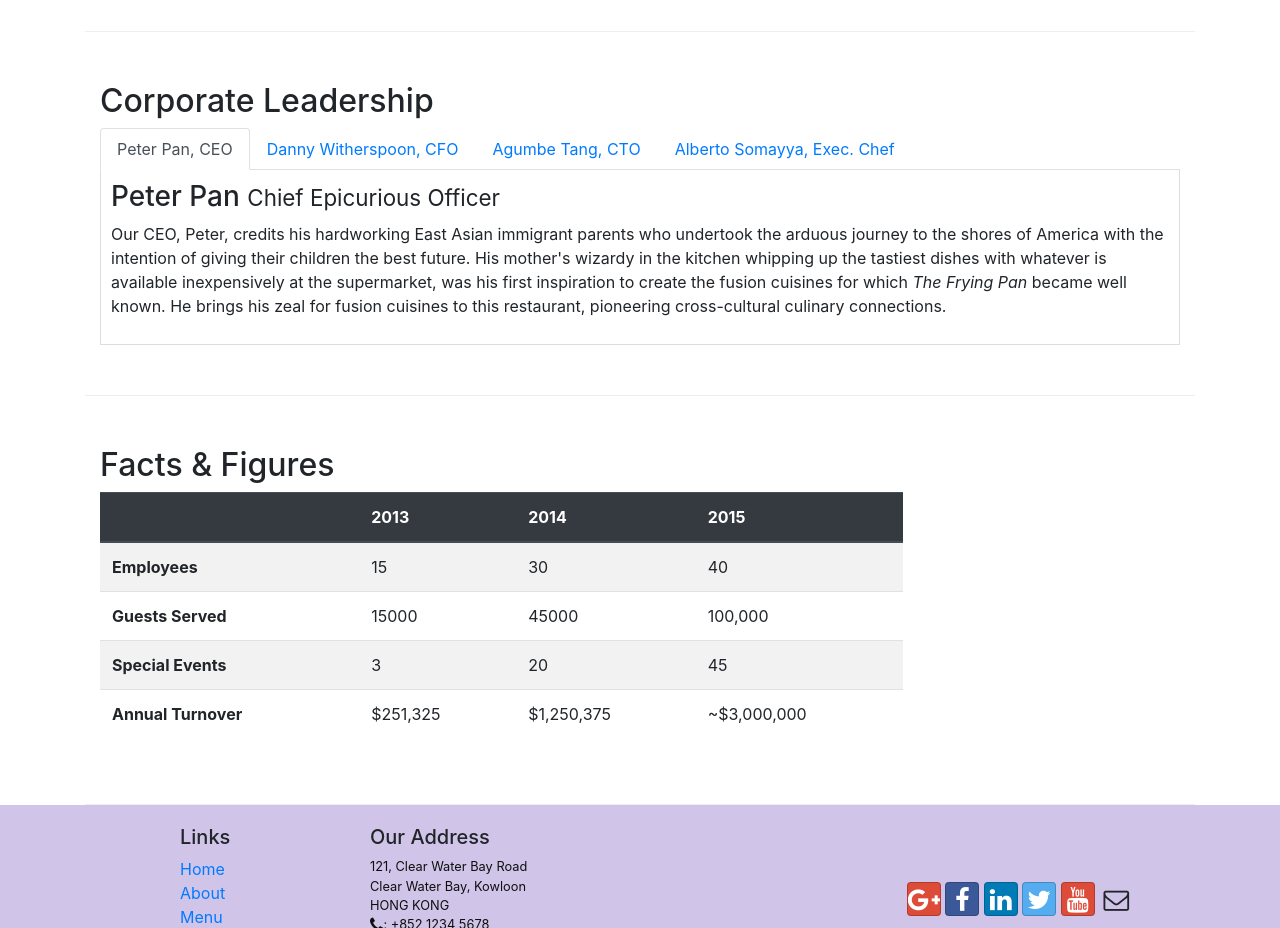
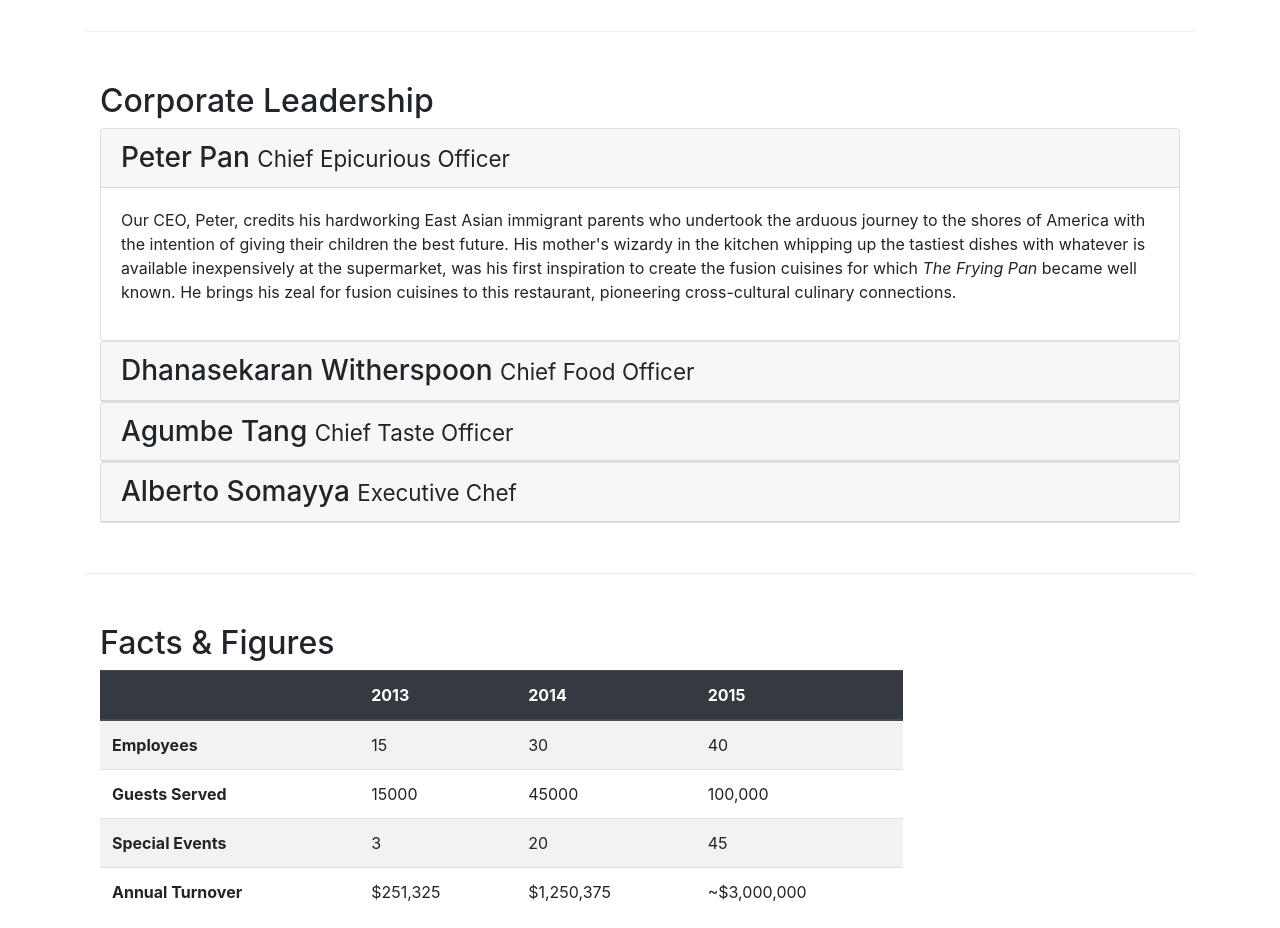
Before and after one commit to Adrian0207/Front-End-Web-UI-Frameworks-and-Tools-Bootstrap-4, a website: page Front End Web UI Frameworks and Tools Bootstrap 4/Bootstrap4/conFusion/aboutus.html in a window 1280 px wide. Shown: the part 940-1868 px from the top of the page. Drawn offline with nearby package versions, Linux system fonts and the light colour scheme.

Commit message:
Accordion

```diff
--- a/Front End Web UI Frameworks and Tools Bootstrap 4/Bootstrap4/conFusion/aboutus.html
+++ b/Front End Web UI Frameworks and Tools Bootstrap 4/Bootstrap4/conFusion/aboutus.html
@@ -102,44 +102,74 @@
         <div class="row row-content">
             <div class="col-12">
                 <h2>Corporate Leadership</h2>
-                <ul class="nav nav-tabs">
-                    <li class="nav-item">
-                        <a class="nav-link active" href="#peter" role="tab" data-toggle="tab">Peter Pan, CEO</a>
-                    </li>
-                    <li class="nav-item">
-                        <a class="nav-link" href="#danny" role="tab" data-toggle="tab">Danny Witherspoon, CFO</a>
-                    </li>
-                    <li class="nav-item">
-                        <a class="nav-link" href="#agumbe"role="tab" data-toggle="tab">Agumbe Tang, CTO</a>
-                    </li>
-                    <li class="nav-item">
-                        <a class="nav-link" href="#alberto" role="tab" data-toggle="tab">Alberto Somayya, Exec. Chef</a>
-                    </li>
-                </ul>
+                <div id="accordion">
+                    <div class="card">
+                        <div class="card-header" id="peterhead">
+                            <h3 class="mb-0">
+                                <a data-toggle="collapse" data-target="#peter">
+                                    Peter Pan <small>Chief Epicurious Officer</small>
+                                </a>
+                            </h3>
+                        </div>
 
-                <div class="tab-content">
-                    <div class="tab-pane fade show active" role="tabpanel" id="peter">
-                        <h3>Peter Pan <small>Chief Epicurious Officer</small></h3>
-                        <p class="d-none d-sm-block">Our CEO, Peter, credits his hardworking East Asian immigrant parents who undertook the arduous journey to the shores of America with the intention of giving their children the best future. His mother's wizardy in the kitchen whipping up the tastiest dishes with whatever is available inexpensively at the supermarket, was his first inspiration to create the fusion cuisines for which <em>The Frying Pan</em> became well known. He brings his zeal for fusion cuisines to this restaurant, pioneering cross-cultural culinary connections.</p>
+                        <div class="collapse show" id="peter" data-parent="#accordion">
+                            <div class="card-body">
+                            <p class="d-none d-sm-block">Our CEO, Peter, credits his hardworking East Asian immigrant parents who undertook the arduous journey to the shores of America with the intention of giving their children the best future. His mother's wizardy in the kitchen whipping up the tastiest dishes with whatever is available inexpensively at the supermarket, was his first inspiration to create the fusion cuisines for which <em>The Frying Pan</em> became well known. He brings his zeal for fusion cuisines to this restaurant, pioneering cross-cultural culinary connections.</p>
+                            </div>
+                        </div>
                     </div>
 
-                    <div class="tab-pane fade" role="tabpanel" id="danny">
-                        <h3>Dhanasekaran Witherspoon <small>Chief Food Officer</small></h3>
-                        <p class="d-none d-sm-block">Our CFO, Danny, as he is affectionately referred to by his colleagues, comes from a long established family tradition in farming and produce. His experiences growing up on a farm in the Australian outback gave him great appreciation for varieties of food sources. As he puts it in his own words, <em>Everything that runs, wins, and everything that stays, pays!</em></p>
+                    <div class="card">
+                        <div class="card-header" id="dannyhead">
+                            <h3 class="mb-0">
+                                <a data-toggle="collapse" data-target="#danny">
+                                    Dhanasekaran Witherspoon <small>Chief Food Officer</small>
+                                </a>
+                            </h3>
+                        </div>
+
+                        <div class="collapse" id="danny" data-parent="#accordion">
+                            <div class="card-body">
+                                <p class="d-none d-sm-block">Our CFO, Danny, as he is affectionately referred to by his colleagues, comes from a long established family tradition in farming and produce. His experiences growing up on a farm in the Australian outback gave him great appreciation for varieties of food sources. As he puts it in his own words, <em>Everything that runs, wins, and everything that stays, pays!</em></p>
+                            </div>
+                        </div>
                     </div>
 
-                    <div class="tab-pane fade" role="tabpanel" id="agumbe">
-                        <h3>Agumbe Tang <small>Chief Taste Officer</small></h3>
-                        <p class="d-none d-sm-block">Blessed with the most discerning gustatory sense, Agumbe, our CTO, personally ensures that every dish that we serve meets his exacting tastes. Our chefs dread the tongue lashing that ensues if their dish does not meet his exacting standards. He lives by his motto, <em>You click only if you survive my lick.</em></p>
+                    <div class="card">
+                        <div class="card-header" id="agumbehead">
+                            <h3 class="mb-0">
+                                <a data-toggle="collapse" data-target="#agumbe">
+                                    Agumbe Tang <small>Chief Taste Officer</small>
+                                </a>
+                            </h3>
+                        </div>
+
+                        <div class="collapse" id="agumbe" data-parent="#accordion">
+                            <div class="card-body">
+                                <p class="d-none d-sm-block">Blessed with the most discerning gustatory sense, Agumbe, our CTO, personally ensures that every dish that we serve meets his exacting tastes. Our chefs dread the tongue lashing that ensues if their dish does not meet his exacting standards. He lives by his motto, <em>You click only if you survive my lick.</em></p>
+                            </div>
+                        </div>
                     </div>
 
-                    <div class="tab-pane fade" role="tabpanel" id="alberto">
-                        <h3>Alberto Somayya <small>Executive Chef</small></h3>
-                        <p class="d-none d-sm-block">Award winning three-star Michelin chef with wide International experience having worked closely with whos-who in the culinary world, he specializes in creating mouthwatering Indo-Italian fusion experiences. He says, <em>Put together the cuisines from the two craziest cultures, and you get a winning hit! Amma Mia!</em></p>
+                    <div class="card">
+                        <div class="card-header" id="albertohead">
+                            <h3 class="mb-0">
+                                <a data-toggle="collapse" data-target="#alberto">
+                                    Alberto Somayya <small>Executive Chef</small>
+                                </a>
+                            </h3>
+                        </div>
+
+                        <div class="collapse" id="alberto" data-parent="#accordion">
+                            <div class="card-body">
+                                <p class="d-none d-sm-block">Award winning three-star Michelin chef with wide International experience having worked closely with whos-who in the culinary world, he specializes in creating mouthwatering Indo-Italian fusion experiences. He says, <em>Put together the cuisines from the two craziest cultures, and you get a winning hit! Amma Mia!</em></p>
+                            </div>
+                        </div>
                     </div>
+
                 </div>
             </div>
-       </div>
+         </div>
 
        <div class="row row-content">
             <div class="col-12 col-sm-9">
```
Also changed, not shown: README.md.
